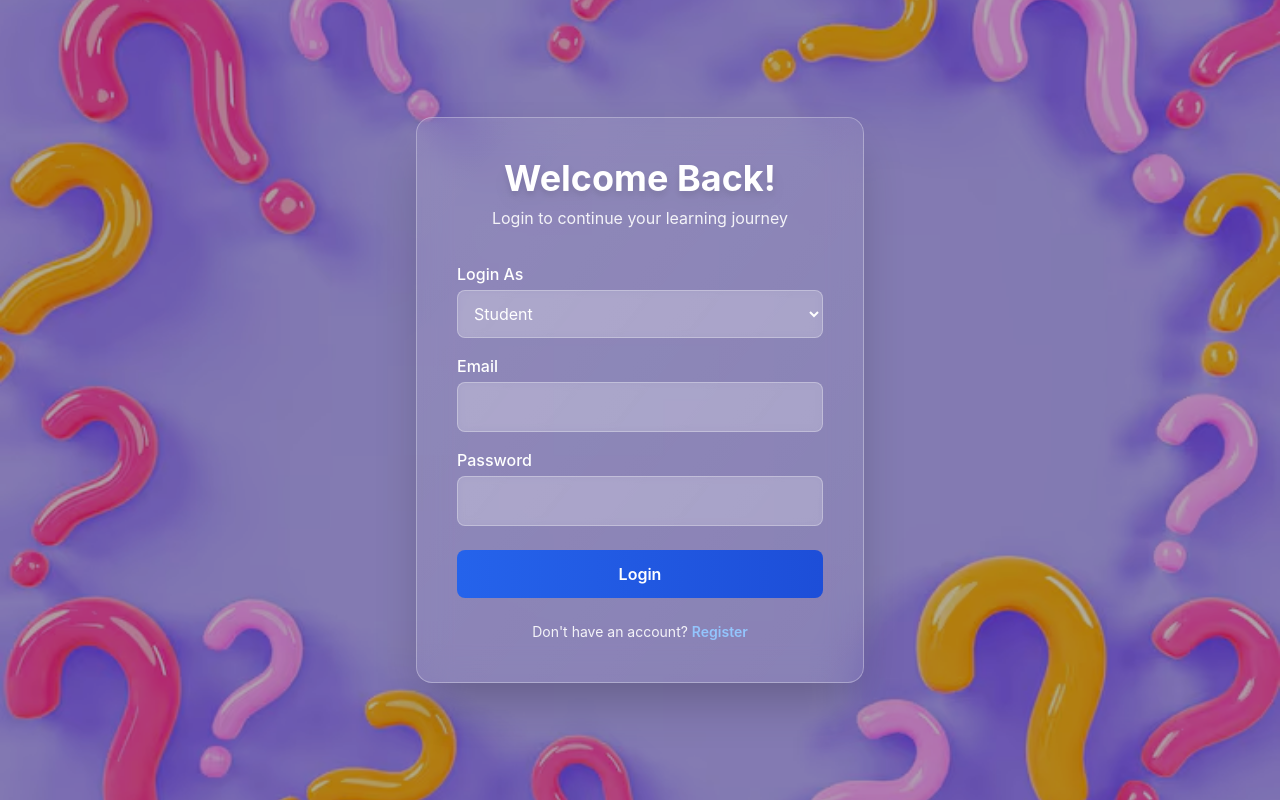
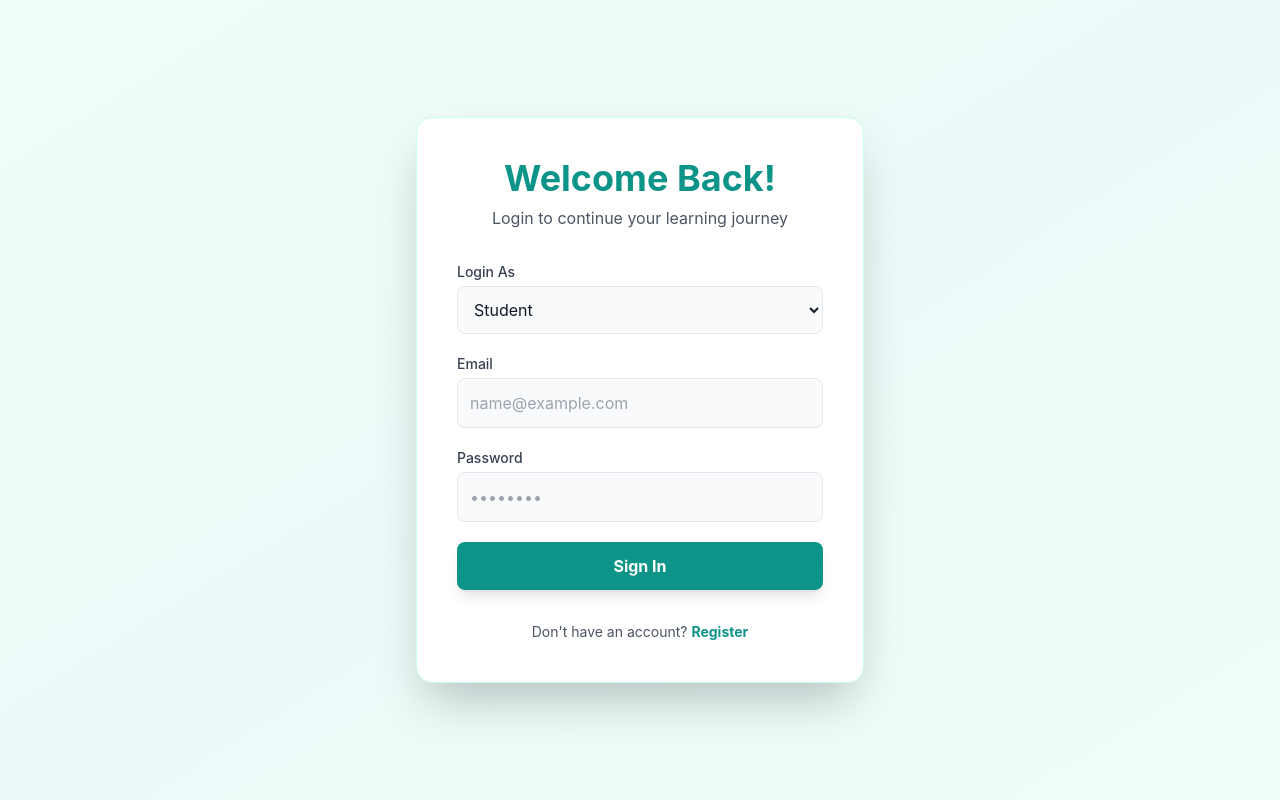
Before and after one commit to sameepabadhuge/QuizMaster-frontend, a React app: page /login in a window 1280 px wide. Built offline with nearby package versions, Linux system fonts and the light colour scheme; the HTML template or start-up script is replaced by a standard one.

Commit message:
update  src/Pages/Login.jsx

```diff
--- a/src/Pages/Login.jsx
+++ b/src/Pages/Login.jsx
@@ -1,7 +1,7 @@
 import React, { useState } from "react";
 import { useNavigate } from "react-router-dom";
 import { motion, AnimatePresence } from "framer-motion";
-import bgImage from "../assets/1.avif";   // <-- IMPORTANT: import background
+import bgImage from "../assets/s3.jpg";   // <-- IMPORTANT: import background
 
 const Login = () => {
   const navigate = useNavigate();
@@ -58,24 +58,18 @@ const Login = () => {
   };
 
   return (
-    <div
-      className="min-h-screen flex items-center justify-center bg-cover bg-center bg-no-repeat p-4 relative"
-      style={{ backgroundImage: `url(${bgImage})` }}
-    >
-      {/* Overlay for better readability */}
-      <div className="absolute inset-0 bg-black bg-opacity-30"></div>
-
+    <div className="min-h-screen flex items-center justify-center bg-gradient-to-br from-teal-50 via-teal-100/30 to-teal-50 p-4 relative selection:bg-teal-100 selection:text-teal-900">
       <motion.div
         initial={{ scale: 0.9, opacity: 0, y: 50 }}
         animate={{ scale: 1, opacity: 1, y: 0 }}
         transition={{ duration: 0.5 }}
-        className="bg-gradient-to-br from-white/10 to-white/5 backdrop-blur-lg shadow-2xl rounded-2xl p-10 w-full max-w-md border border-white/30 relative z-10"
+        className="bg-white shadow-2xl rounded-2xl p-8 md:p-10 w-full max-w-md border border-teal-100 relative z-10"
       >
         <motion.h1
           initial={{ y: -20, opacity: 0 }}
           animate={{ y: 0, opacity: 1 }}
           transition={{ delay: 0.2 }}
-          className="text-4xl font-bold text-center text-white mb-2 drop-shadow-lg"
+          className="text-4xl font-bold text-center text-teal-600 mb-2"
         >
           Welcome Back!
         </motion.h1>
@@ -84,7 +78,7 @@ const Login = () => {
           initial={{ opacity: 0 }}
           animate={{ opacity: 1 }}
           transition={{ delay: 0.3 }}
-          className="text-center text-white/90 mb-6"
+          className="text-center text-gray-600 mb-8"
         >
           Login to continue your learning journey
         </motion.p>
@@ -95,27 +89,27 @@ const Login = () => {
               initial={{ opacity: 0, y: -10 }}
               animate={{ opacity: 1, y: 0 }}
               exit={{ opacity: 0, y: -10 }}
-              className="mt-4 p-3 bg-red-100 text-red-700 rounded-lg"
+              className="mb-6 p-3 bg-red-500/20 text-red-100 border border-red-500/50 rounded-lg text-center backdrop-blur-sm"
             >
               {errorMsg}
             </motion.div>
           )}
         </AnimatePresence>
 
-        <form onSubmit={handleLogin} className="mt-8">
+        <form onSubmit={handleLogin} className="space-y-5">
           <motion.div
             initial={{ opacity: 0, x: -20 }}
             animate={{ opacity: 1, x: 0 }}
             transition={{ delay: 0.4 }}
           >
-            <label className="font-medium text-white">Login As</label>
+            <label className="block text-sm font-medium text-gray-700 mb-1">Login As</label>
             <select
               value={role}
               onChange={(e) => setRole(e.target.value)}
-              className="w-full mt-1 p-3 border border-white/30 rounded-lg focus:ring-2 focus:ring-blue-400 outline-none bg-white/20 text-white backdrop-blur-sm"
+              className="w-full p-3 border border-gray-200 rounded-lg focus:ring-2 focus:ring-teal-500 outline-none bg-gray-50 text-gray-900 transition-all option:text-gray-900"
             >
-              <option value="Student">Student</option>
-              <option value="Teacher">Teacher</option>
+              <option value="Student" className="text-gray-900">Student</option>
+              <option value="Teacher" className="text-gray-900">Teacher</option>
             </select>
           </motion.div>
 
@@ -124,13 +118,14 @@ const Login = () => {
             animate={{ opacity: 1, x: 0 }}
             transition={{ delay: 0.5 }}
           >
-            <label className="font-medium text-white mt-4 block">Email</label>
+            <label className="block text-sm font-medium text-gray-700 mb-1">Email</label>
             <input
               type="email"
               required
               value={email}
               onChange={(e) => setEmail(e.target.value)}
-              className="w-full p-3 mt-1 border border-white/30 rounded-lg focus:ring-2 focus:ring-blue-400 outline-none bg-white/20 text-white placeholder-white/60 backdrop-blur-sm"
+              className="w-full p-3 border border-gray-200 rounded-lg focus:ring-2 focus:ring-teal-500 outline-none bg-gray-50 text-gray-900 placeholder-gray-400 transition-all"
+              placeholder="name@example.com"
             />
           </motion.div>
 
@@ -139,13 +134,14 @@ const Login = () => {
             animate={{ opacity: 1, x: 0 }}
             transition={{ delay: 0.6 }}
           >
-            <label className="font-medium text-white mt-4 block">Password</label>
+            <label className="block text-sm font-medium text-gray-700 mb-1">Password</label>
             <input
               type="password"
               required
               value={password}
               onChange={(e) => setPassword(e.target.value)}
-              className="w-full p-3 mt-1 border border-white/30 rounded-lg focus:ring-2 focus:ring-blue-400 outline-none bg-white/20 text-white placeholder-white/60 backdrop-blur-sm"
+              className="w-full p-3 border border-gray-200 rounded-lg focus:ring-2 focus:ring-teal-500 outline-none bg-gray-50 text-gray-900 placeholder-gray-400 transition-all"
+              placeholder="••••••••"
             />
           </motion.div>
 
@@ -155,11 +151,11 @@ const Login = () => {
             initial={{ opacity: 0, y: 20 }}
             animate={{ opacity: 1, y: 0 }}
             transition={{ delay: 0.7 }}
-            whileHover={{ scale: 1.02, y: -2 }}
+            whileHover={{ scale: 1.02 }}
             whileTap={{ scale: 0.98 }}
-            className="w-full bg-gradient-to-r from-blue-600 to-blue-700 text-white py-3 rounded-lg font-semibold mt-6 hover:from-blue-700 hover:to-blue-800 transition-all duration-300 hover:shadow-xl disabled:bg-gray-300 disabled:cursor-not-allowed"
+            className="w-full bg-teal-600 text-white py-3 rounded-lg font-bold mt-4 hover:bg-teal-700 transition-all duration-300 shadow-lg hover:shadow-teal-500/30 disabled:opacity-70 disabled:cursor-not-allowed"
           >
-            {loading ? "Logging in..." : "Login"}
+            {loading ? "Logging in..." : "Sign In"}
           </motion.button>
         </form>
 
@@ -167,13 +163,13 @@ const Login = () => {
           initial={{ opacity: 0 }}
           animate={{ opacity: 1 }}
           transition={{ delay: 0.8 }}
-          className="mt-6 text-center"
+          className="mt-8 text-center"
         >
-          <p className="text-sm text-white/90">
+          <p className="text-sm text-gray-600">
             Don't have an account?{" "}
             <button
               onClick={() => navigate("/register")}
-              className="text-blue-300 hover:text-blue-100 font-semibold transition-colors"
+              className="text-teal-600 hover:text-teal-700 font-bold transition-colors underline decoration-transparent hover:decoration-teal-600"
             >
               Register
             </button>
```
